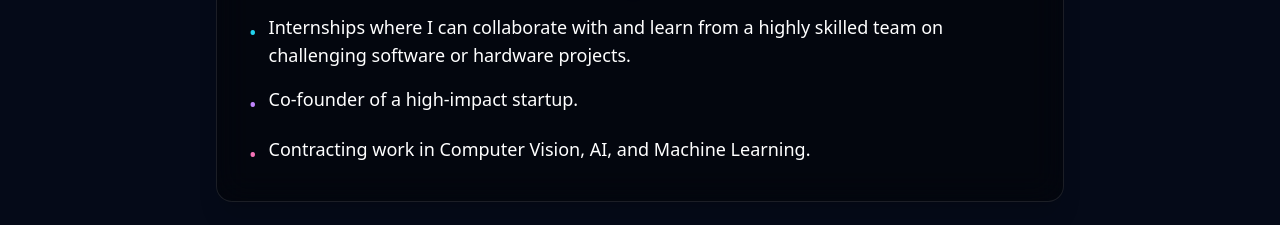
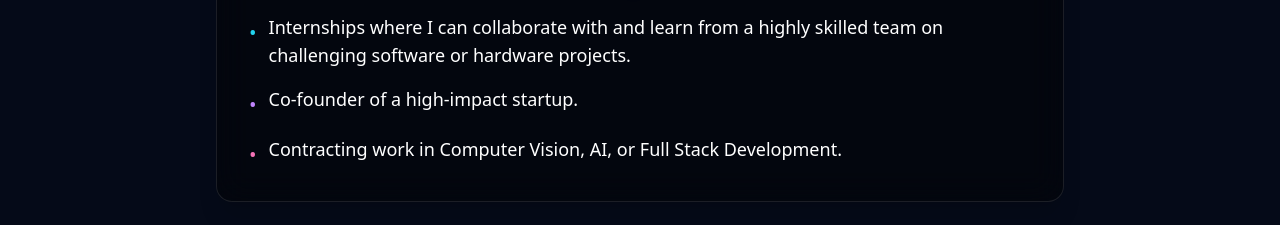
Before and after one commit to TrentConley/personal_website, a Next.js app: page / in a window 1280 px wide. Shown: the part 1340-1565 px from the top of the page. Built offline with nearby package versions, Linux system fonts and the light colour scheme.

Commit message:
sneaky reverse commit

```diff
--- a/components/About.tsx
+++ b/components/About.tsx
@@ -64,7 +64,7 @@ export default function About() {
             >
               <span className="text-pink-400 mt-1.5 text-xl">•</span>
               <span className="text-lg text-white">
-                Contracting work in Computer Vision, AI, and Machine Learning.
+                Contracting work in Computer Vision, AI, or Full Stack Development.
               </span>
             </motion.li>
           </ul>
```
